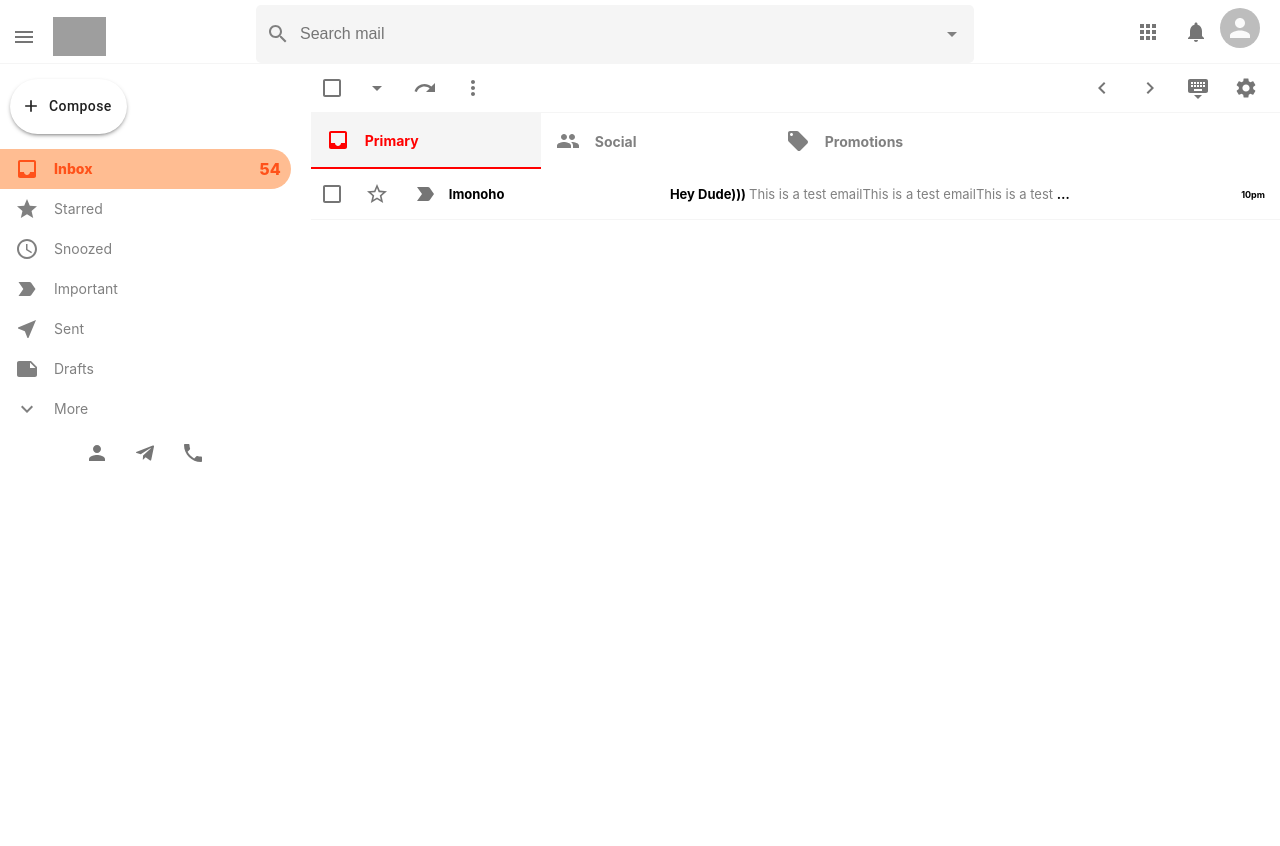
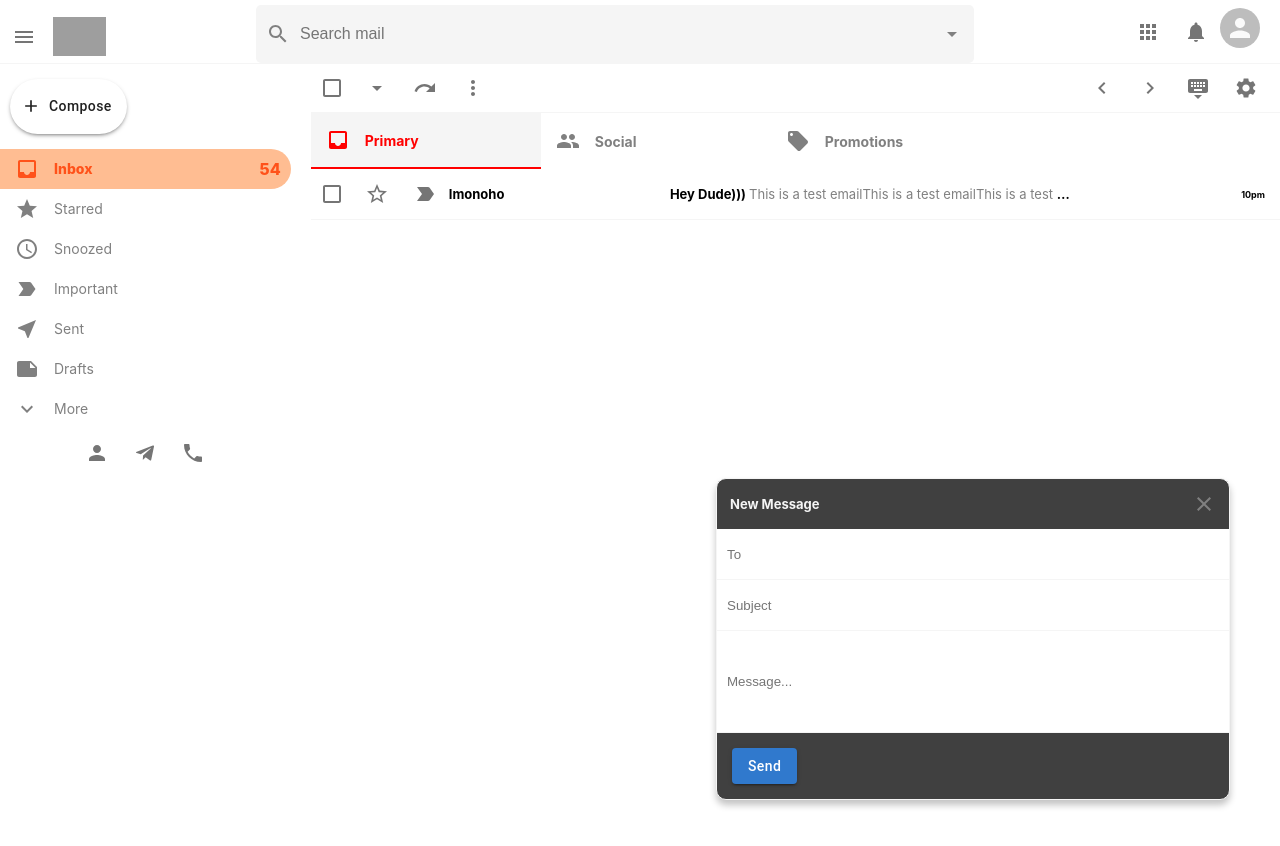
Before and after one commit to igorMokhovyk/mail_app_bono, a React (Create React App) app: page / in a window 1280 px wide. Shown: the top 846 px of the page. Built offline with nearby package versions, Linux system fonts and the light colour scheme; grey boxes are pictures that could not be loaded.

Commit message:
Send Mail Form

```diff
--- a/package.json
+++ b/package.json
@@ -11,6 +11,7 @@
     "@testing-library/user-event": "^12.6.0",
     "react": "^17.0.1",
     "react-dom": "^17.0.1",
+    "react-hook-form": "^6.14.0",
     "react-router-dom": "^5.2.0",
     "react-scripts": "4.0.1",
     "web-vitals": "^0.2.4"
--- a/src/App.js
+++ b/src/App.js
@@ -10,6 +10,7 @@ import {
 } from "react-router-dom";
 import Mail from "./Base/Mail";
 import EmailList from "./Base/EmailList";
+import SendMail from "./Base/SendMail";
 
 function App() {
   return (
@@ -33,6 +34,7 @@ function App() {
           </Switch>
 
         </div>
+        <SendMail />
       </div>
 
     </Router>
--- a/src/App/store.js
+++ b/src/App/store.js
@@ -1,5 +1,5 @@
 import { configureStore } from '@reduxjs/toolkit';
-import mailReducer from '../App/mailSlice';
+import mailReducer from '../Features/MailSlice';
 
 export default configureStore({
   reducer: {
--- /dev/null
+++ b/src/Base/SendMail.css
@@ -0,0 +1,48 @@
+.sendMail {
+    position: absolute;
+    bottom: 0;
+    right: 50px;
+    background-color: #404040;
+    width: 40%;
+    height: 40%;
+    max-height: 500px;
+    border-radius: 10px;
+    display: flex;
+    flex-direction: column;
+    border: 1px solid whitesmoke;
+    box-shadow: 0 5px 7px 0 rgba(0, 0, 0, 0.24);
+}
+.sendMail_header {
+    padding: 13px;
+    display: flex;
+    justify-content: space-between;
+    align-items: center;
+    color: gray;
+}
+.sendMail_header h3 {
+    color: whitesmoke;
+    font-size: 13px;
+}
+.sendMail_send {
+    background-color: #3079cd !important;
+    text-transform: capitalize !important;
+    margin: 15px !important;
+}
+.sendMail_close {
+    cursor: pointer;
+}
+.sendMail form {
+    display: flex;
+    flex: 1;
+    flex-direction: column;
+}
+.sendMail form input {
+    height: 30px;
+    padding: 10px;
+    border: none;
+    border-bottom: 1px solid whitesmoke;
+    outline: none;
+}
+.sendMail_message {
+    flex: 1;
+}
--- /dev/null
+++ b/src/Base/SendMail.js
@@ -0,0 +1,36 @@
+import React from "react";
+import './SendMail.css'
+import {Close} from "@material-ui/icons";
+import {Button} from "@material-ui/core";
+
+
+function SendMail(props) {
+
+
+  return (
+    <div className='sendMail'>
+      <div className='sendMail_header'>
+        <h3>New Message</h3>
+        <Close className='sendMail_close'/>
+      </div>
+      <form>
+        <input placeholder='To' type='text'/>
+        <input placeholder='Subject' type='text'/>
+        <input placeholder='Message...' className='sendMail_message' type='text'/>
+        <div className='sendMail_options'>
+          <Button
+            className='sendMail_send'
+            variant='contained'
+            color='primary'
+            type='submit'
+          >
+            Send
+          </Button>
+        </div>
+      </form>
+    </div>
+  )
+};
+
+
+export default SendMail;
```
Also changed, not shown: src/Features/MailSlice.js (added, +23 -0 lines), src/Features/counterSlice.js (deleted, +0 -22 lines), src/App/MailSlice.js (deleted), 1 other file (tests, documents, lock files or other folders).
